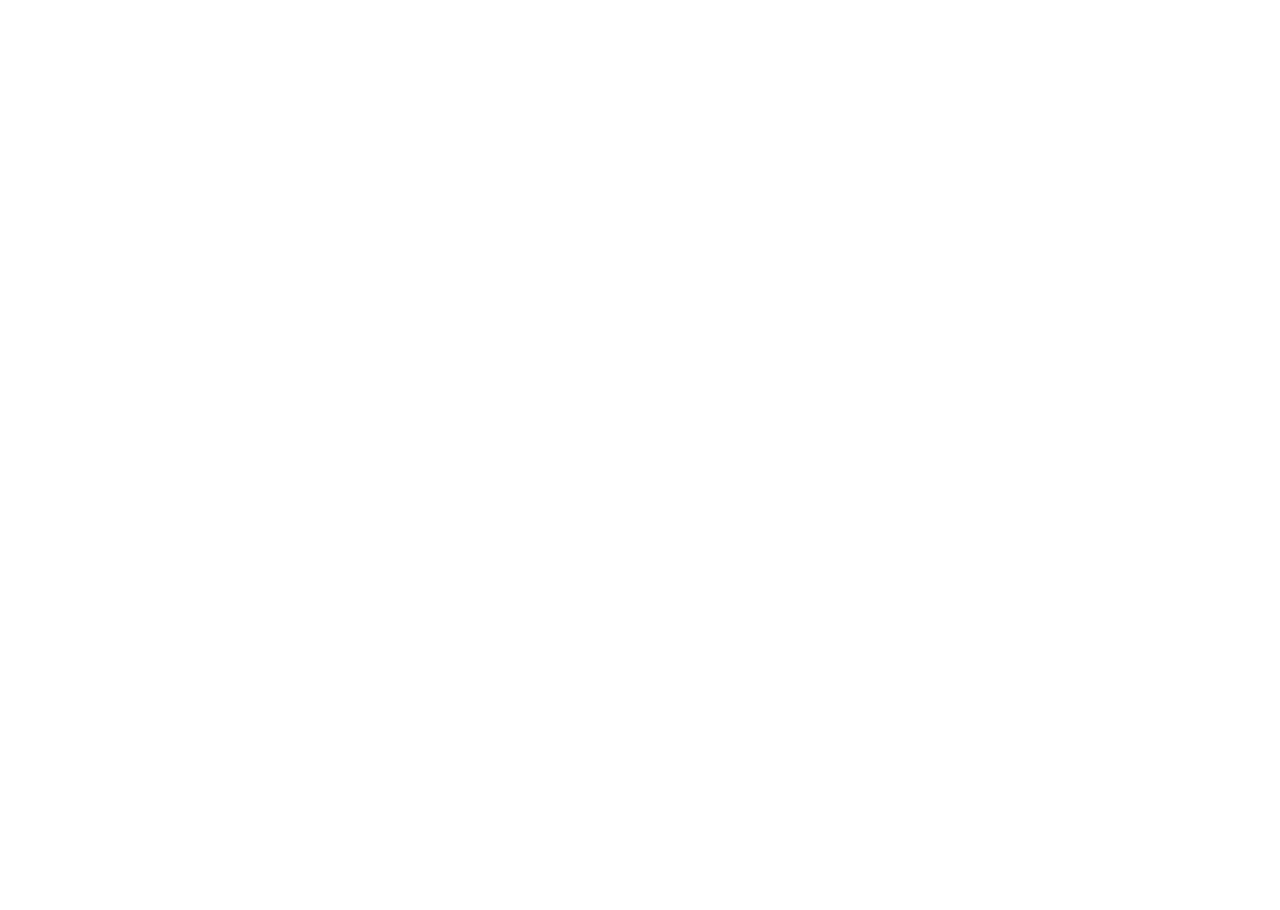
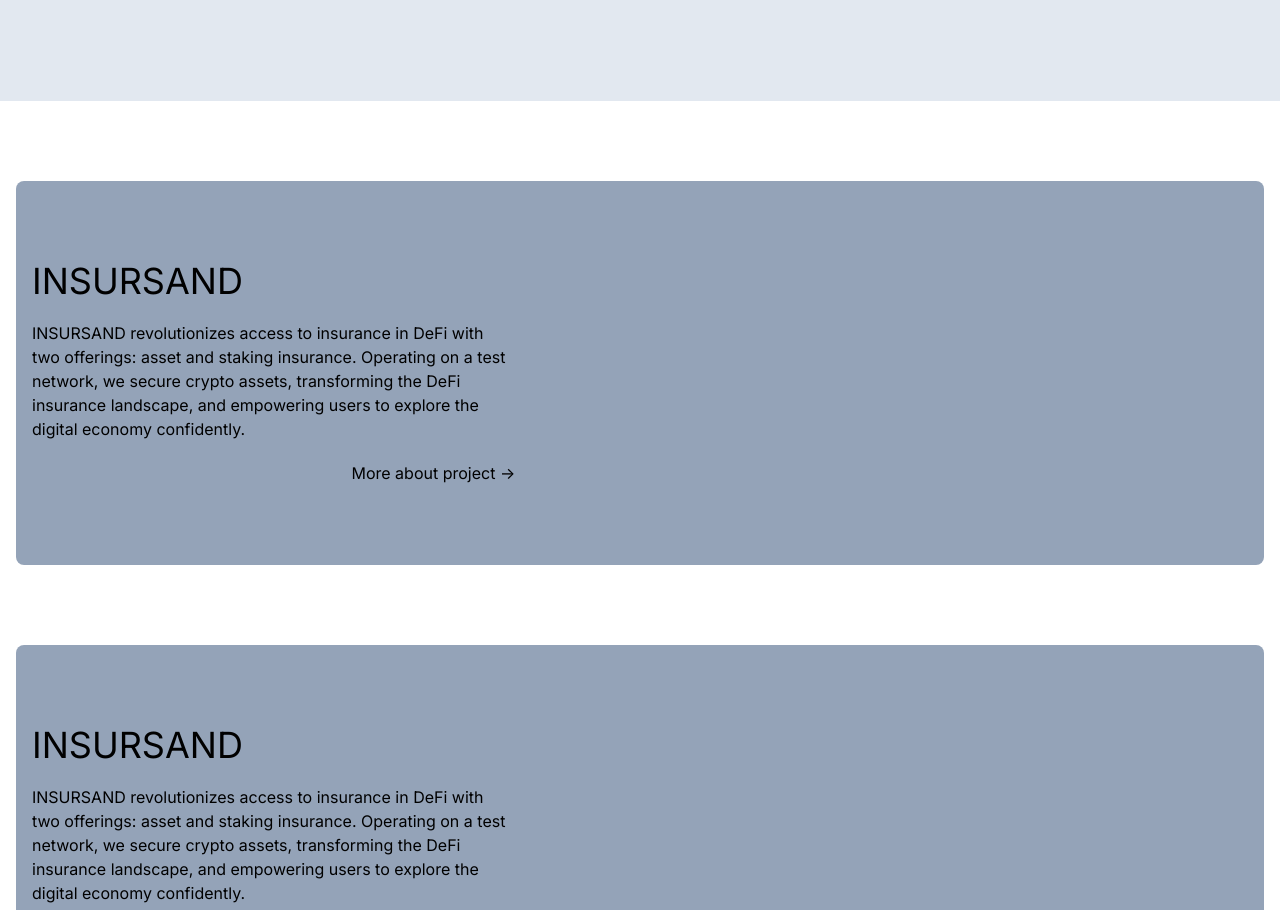
Before and after one commit to Melonisjy/immelon, a Next.js app: page /project in a window 1280 px wide. Shown: the part 187-1097 px from the top of the page. Before the commit the page ends 800 px from the top, so only its background shows below. Built offline with nearby package versions, Linux system fonts and the light colour scheme.

Commit message:
[feat] project page added

```diff
--- a/src/app/project/page.tsx
+++ b/src/app/project/page.tsx
@@ -1,6 +1,56 @@
-import P from "../index.module.css";
+// import P from "../index.module.css";
 
 function Project() {
-  return <div className={P.page}>Project</div>;
+  return (
+    <div>
+      <section className="h-72 flex justify-center items-center bg-slate-200 ">
+        <h1 className="text-7xl font-bold">Explore My Project</h1>
+      </section>
+      <section className="grid grid-cols-1">
+        <article className="rounded-lg mt-20 mx-4 bg-slate-400">
+          <div className="py-20 pl-4 w-2/5 min-h-96 flex flex-col justify-between">
+            <div className="text-4xl">INSURSAND</div>
+            <div>
+              INSURSAND revolutionizes access to insurance in DeFi with two
+              offerings: asset and staking insurance. Operating on a test
+              network, we secure crypto assets, transforming the DeFi insurance
+              landscape, and empowering users to explore the digital economy
+              confidently.
+            </div>
+            <button className="flex justify-end">{`More about project ->`}</button>
+          </div>
+          <div></div>
+        </article>
+        <article className="rounded-lg mt-20 mx-4 bg-slate-400">
+          <div className="py-20 pl-4 w-2/5 min-h-96 flex flex-col justify-between">
+            <div className="text-4xl">INSURSAND</div>
+            <div>
+              INSURSAND revolutionizes access to insurance in DeFi with two
+              offerings: asset and staking insurance. Operating on a test
+              network, we secure crypto assets, transforming the DeFi insurance
+              landscape, and empowering users to explore the digital economy
+              confidently.
+            </div>
+            <button className="flex justify-end">{`More about project ->`}</button>
+          </div>
+          <div></div>
+        </article>
+        <article className="rounded-lg mt-20 mx-4 bg-slate-400">
+          <div className="py-20 pl-4 w-2/5 min-h-96 flex flex-col justify-between">
+            <div className="text-4xl">INSURSAND</div>
+            <div>
+              INSURSAND revolutionizes access to insurance in DeFi with two
+              offerings: asset and staking insurance. Operating on a test
+              network, we secure crypto assets, transforming the DeFi insurance
+              landscape, and empowering users to explore the digital economy
+              confidently.
+            </div>
+            <button className="flex justify-end">{`More about project ->`}</button>
+          </div>
+          <div></div>
+        </article>
+      </section>
+    </div>
+  );
 }
 export default Project;
```
